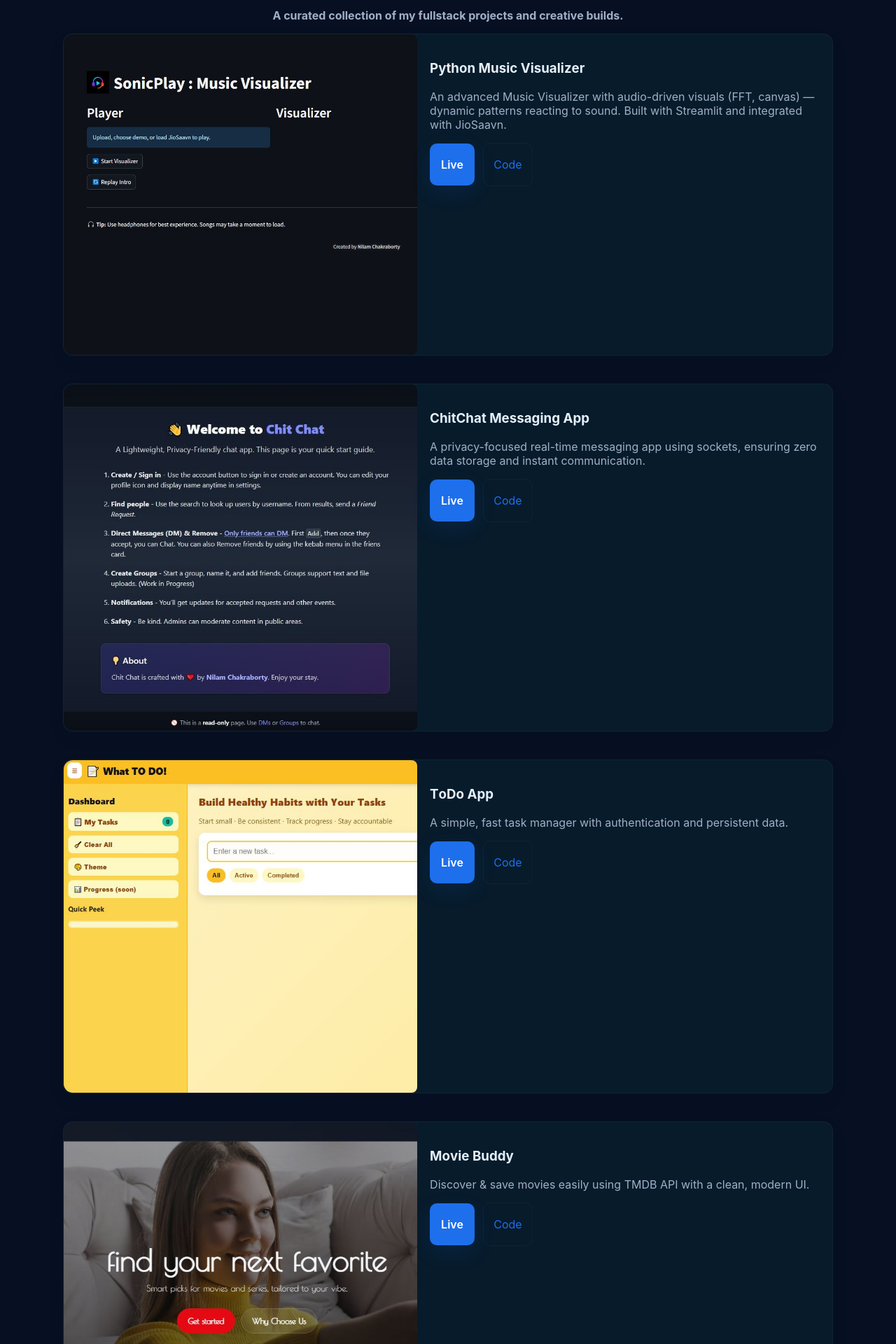
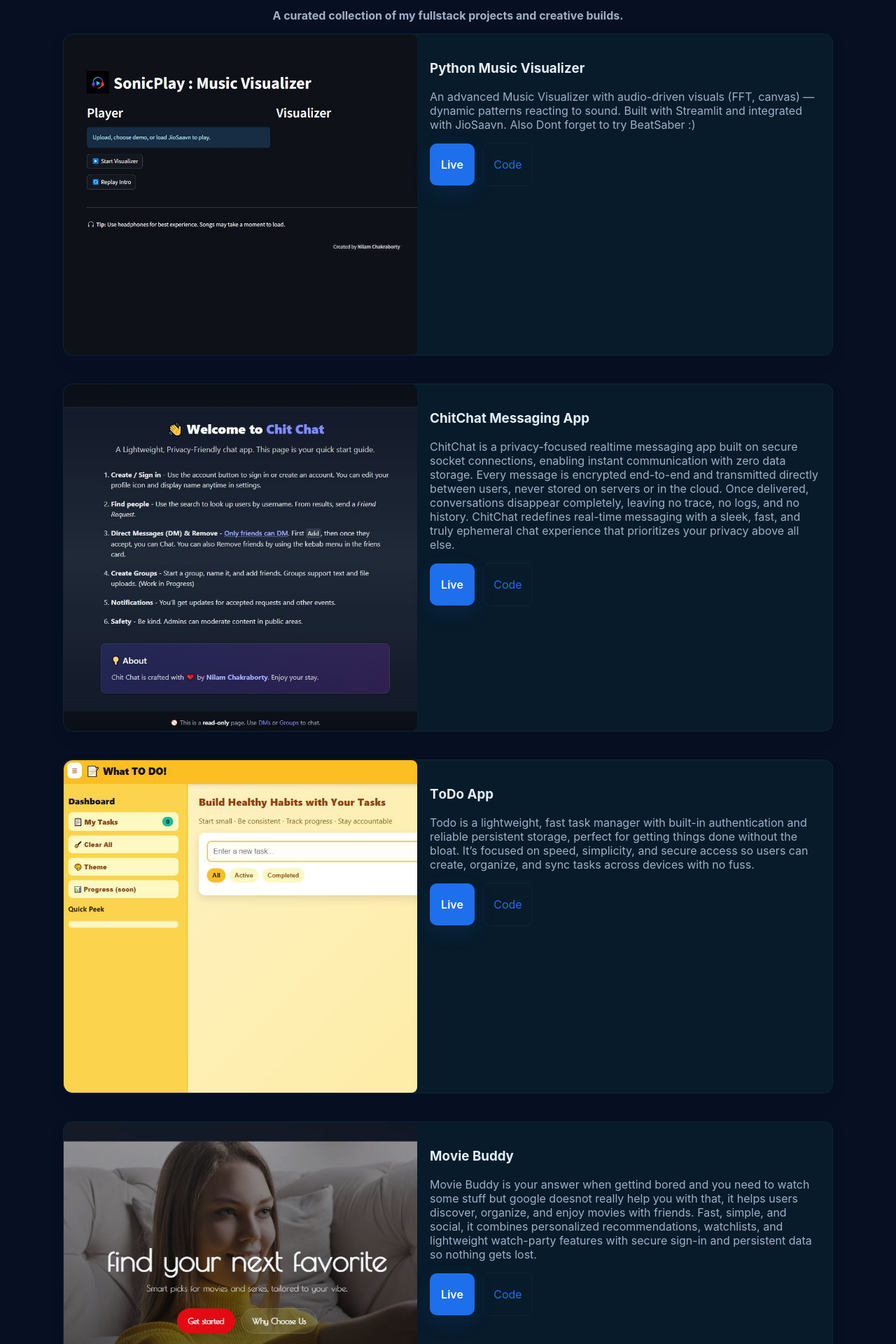
Before and after one commit to NilamXSC/PORTFOLIO, a React (Vite) app: page / in a window 1280 px wide. Shown: the part 1560-3480 px from the top of the page at 70% size. Built offline with nearby package versions, Linux system fonts and the light colour scheme.

Commit message:
Update ProjectsGrid.jsx

```diff
--- a/src/components/ProjectsGrid.jsx
+++ b/src/components/ProjectsGrid.jsx
@@ -1,53 +1,47 @@
-// src/components/ProjectsGrid.jsx
 import React from "react";
 import { motion, useReducedMotion } from "framer-motion";
 import AnimatedHeadline from "./AnimatedHeadline";
 
-/**
- * ProjectsGrid — Deployment-Safe Version
- * Uses public/assets/projects/... with uppercase .JPG filenames.
- * Guaranteed to work both locally and on Vercel.
- */
 
 const projects = [
   {
     title: "Python Music Visualizer",
-    desc: "An advanced Music Visualizer with audio-driven visuals (FFT, canvas) — dynamic patterns reacting to sound. Built with Streamlit and integrated with JioSaavn.",
+    desc: "An advanced Music Visualizer with audio-driven visuals (FFT, canvas) — dynamic patterns reacting to sound. Built with Streamlit and integrated with JioSaavn. Also Dont forget to try BeatSaber :)",
     img: "/assets/projects/music-visualizer.JPG",
     github: "https://github.com/NilamXSC/Music-visualizer",
     live: "https://music-visualizer-hxuorbfc6jxffrzaujna37.streamlit.app",
   },
   {
     title: "ChitChat Messaging App",
-    desc: "A privacy-focused real-time messaging app using sockets, ensuring zero data storage and instant communication.",
+    desc: "ChitChat is a privacy-focused realtime messaging app built on secure socket connections, enabling instant communication with zero data storage. Every message is encrypted end-to-end and transmitted directly between users, never stored on servers or in the cloud. Once delivered, conversations disappear completely, leaving no trace, no logs, and no history. ChitChat redefines real-time messaging with a sleek, fast, and truly ephemeral chat experience that prioritizes your privacy above all else.",
     img: "/assets/projects/chitchat.JPG",
     github: "https://github.com/NilamXSC/chitchat-textapp",
     live: "https://discord-mock-client.vercel.app/",
   },
   {
     title: "ToDo App",
-    desc: "A simple, fast task manager with authentication and persistent data.",
+    desc: "Todo is a lightweight, fast task manager with built-in authentication and reliable persistent storage, perfect for getting things done without the bloat. It’s focused on speed, simplicity, and secure access so users can create, organize, and sync tasks across devices with no fuss.",
     img: "/assets/projects/todo.JPG",
     github: "https://github.com/NilamXSC/todo",
     live: "https://todo-nu-pearl.vercel.app/",
   },
   {
     title: "Movie Buddy",
-    desc: "Discover & save movies easily using TMDB API with a clean, modern UI.",
+    desc: "Movie Buddy is your answer when gettind bored and you need to watch some stuff but google doesnot really help you with that, it helps users discover, organize, and enjoy movies with friends. Fast, simple, and social, it combines personalized recommendations, watchlists, and lightweight watch-party features with secure sign-in and persistent data so nothing gets lost.",
     img: "/assets/projects/moviebuddy.JPG",
     github: "https://github.com/NilamXSC/movie-buddy",
     live: "https://movie-buddy-taupe-rho.vercel.app/index.html",
   },
   {
     title: "House Price Prediction",
-    desc: "A machine learning app predicting real estate prices using advanced regression models.",
+    desc: "This is a machine-learning project that ingests real estate features, trains advanced regression ensembles (XGBoost / LightGBM / CatBoost and neural nets), and returns instant price estimates with uncertainty and interpretability. Trained on a curated Kaggle dataset, it provides interactive visualizations, local explanations (SHAP), and deployment-ready models so users can test scenarios and see why a prediction was made.",
     img: "/assets/projects/housingprice.JPG",
     github: "https://github.com/NilamXSC/housingPrice-prediction",
     live: "https://housingprice-predictionbynilam.streamlit.app/",
   },
   {
-    title: "Get Fit With Me — Landing Page",
-    desc: "A modern, responsive landing page for personal trainers with smooth animations and CTAs.",
+    title: "Get Fit With Me - Trainer Landing Page",
+    desc: "GetFit is a modern, fully responsive landing page designed specifically for personal trainers, fitness coaches, and wellness professionals who want to establish a strong online presence and attract more clients. With sleek design aesthetics, smooth animations, and conversion-optimized call-to-actions (CTAs), GetFit seamlessly combines style, speed, and functionality to deliver an exceptional user experience.",
     img: "/assets/projects/getfit.JPG",
     github: "https://github.com/NilamXSC/getfitwithme",
     live: "https://getfitwithme.vercel.app/",
```
